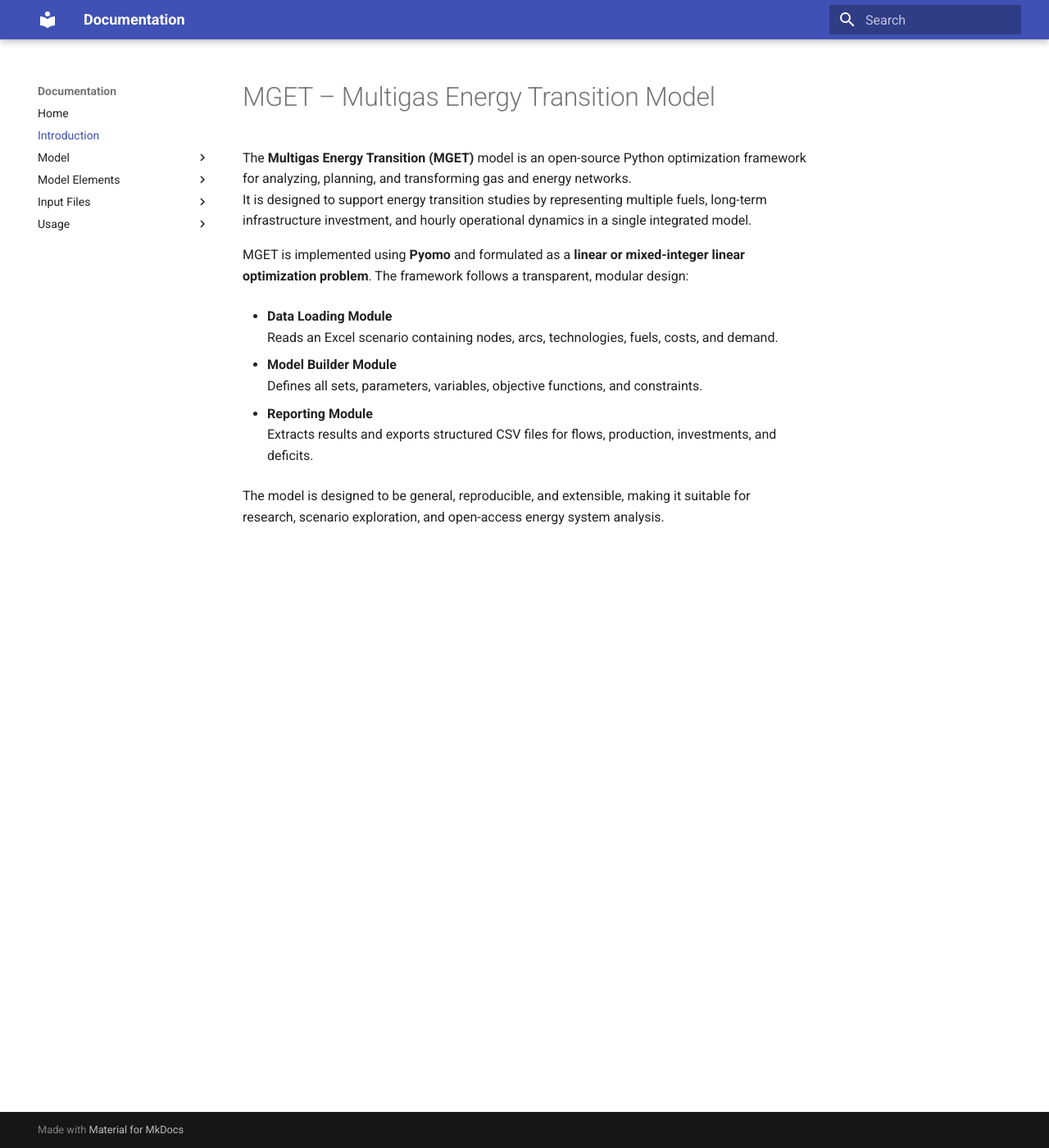
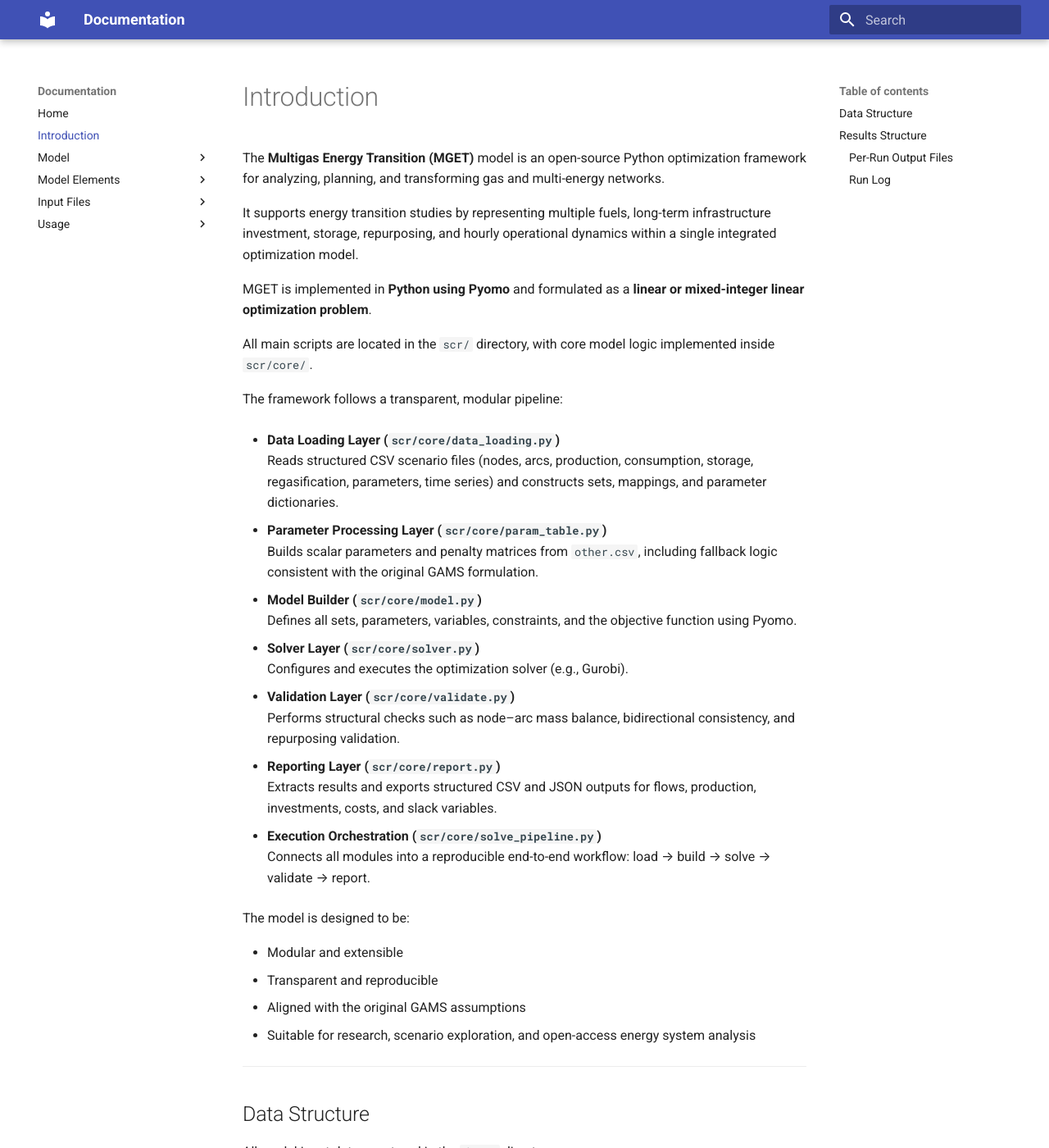
Before and after one commit to ParinazAliasghari/NordHHub, an MkDocs documentation site: the page built from docs/introduction.md, in a window 1280 px wide and 1400 px high. Shown: the whole window at 82% size. Built offline with MkDocs 1.6.1 and Material for MkDocs 9.7.7, drawn with Linux system fonts in a browser that asks for light colours; some of the changed text lies outside the part shown.

Commit message:
Update introduction.md

```diff
--- a/docs/introduction.md
+++ b/docs/introduction.md
@@ -1,21 +1,123 @@
-# MGET – Multigas Energy Transition Model
+The **Multigas Energy Transition (MGET)** model is an open-source Python optimization framework
+for analyzing, planning, and transforming gas and multi-energy networks.
 
-The **Multigas Energy Transition (MGET)** model is an open-source Python optimization framework
-for analyzing, planning, and transforming gas and energy networks.
-It is designed to support energy transition studies by representing multiple fuels, long-term
-infrastructure investment, and hourly operational dynamics in a single integrated model.
+It supports energy transition studies by representing multiple fuels, long-term
+infrastructure investment, storage, repurposing, and hourly operational dynamics
+within a single integrated optimization model.
 
-MGET is implemented using **Pyomo** and formulated as a **linear or mixed-integer linear
-optimization problem**. The framework follows a transparent, modular design:
+MGET is implemented in **Python using Pyomo** and formulated as a
+**linear or mixed-integer linear optimization problem**.
 
-- **Data Loading Module**
-  Reads an Excel scenario containing nodes, arcs, technologies, fuels, costs, and demand.
+All main scripts are located in the `scr/` directory,
+with core model logic implemented inside `scr/core/`.
 
-- **Model Builder Module**
-  Defines all sets, parameters, variables, objective functions, and constraints.
+The framework follows a transparent, modular pipeline:
 
-- **Reporting Module**
-  Extracts results and exports structured CSV files for flows, production, investments, and deficits.
+- **Data Loading Layer (`scr/core/data_loading.py`)**
+  Reads structured CSV scenario files (nodes, arcs, production, consumption,
+  storage, regasification, parameters, time series) and constructs sets,
+  mappings, and parameter dictionaries.
 
-The model is designed to be general, reproducible, and extensible, making it suitable for research,
-scenario exploration, and open-access energy system analysis.
+- **Parameter Processing Layer (`scr/core/param_table.py`)**
+  Builds scalar parameters and penalty matrices from `other.csv`,
+  including fallback logic consistent with the original GAMS formulation.
+
+- **Model Builder (`scr/core/model.py`)**
+  Defines all sets, parameters, variables, constraints, and the objective function
+  using Pyomo.
+
+- **Solver Layer (`scr/core/solver.py`)**
+  Configures and executes the optimization solver (e.g., Gurobi).
+
+- **Validation Layer (`scr/core/validate.py`)**
+  Performs structural checks such as node–arc mass balance,
+  bidirectional consistency, and repurposing validation.
+
+- **Reporting Layer (`scr/core/report.py`)**
+  Extracts results and exports structured CSV and JSON outputs
+  for flows, production, investments, costs, and slack variables.
+
+- **Execution Orchestration (`scr/core/solve_pipeline.py`)**
+  Connects all modules into a reproducible end-to-end workflow:
+  load → build → solve → validate → report.
+
+The model is designed to be:
+
+- Modular and extensible
+- Transparent and reproducible
+- Aligned with the original GAMS assumptions
+- Suitable for research, scenario exploration, and open-access energy system analysis
+
+---
+
+## Data Structure
+
+All model input data are stored in the `data/` directory.
+
+Each scenario has its own subfolder:
+
+    data/
+    ├── demo01_base_flow/
+    ├── demo02_invest_expand/
+    ├── demo03_bidirectional/
+    ├── demo04_repurpose/
+    ├── demo05_regas/
+    ├── demo06_storage/
+    ├── demo07_regions_hierarchy/
+    ├── demo08_full_min/
+    └── ...
+
+Each scenario folder contains:
+
+    data/<scenario_name>/
+    ├── nodes.csv
+    ├── arcs.csv
+    ├── production.csv
+    ├── consumption.csv
+    ├── storage.csv
+    ├── regasification.csv
+    ├── timeseries.csv
+    └── other.csv
+
+---
+
+## Results Structure
+
+Model outputs are stored in the `results/` directory.
+
+Each scenario has a separate results folder:
+
+    results/
+    ├── demo01_base_flow/
+    ├── demo02_invest_expand/
+    ├── demo03_bidirectional/
+    ├── demo04_repurpose/
+    ├── demo05_regas/
+    ├── demo06_storage/
+    ├── demo07_regions_hierarchy/
+    ├── demo08_full_min/
+    └── ...
+
+### Per-Run Output Files
+
+Each time a scenario is executed, the model generates timestamped result files:
+
+    summary_<scenario>_<timestamp>.csv
+    operations_<scenario>_<timestamp>.csv
+
+- `summary_<scenario>_<timestamp>.csv`
+  High-level summary of the run (objective value, slack totals, balance checks, key aggregates).
+
+- `operations_<scenario>_<timestamp>.csv`
+  Detailed operational results (flows, production, storage activity, regasification, investments).
+
+The timestamp ensures that multiple runs of the same scenario do not overwrite each other and remain fully reproducible.
+
+### Run Log
+
+Each scenario folder also contains:
+
+    runs_<scenario>.csv
+
+This file records all runs of the scenario and acts as a cumulative execution history,
+tracking timestamps and key indicators for each run.
```
